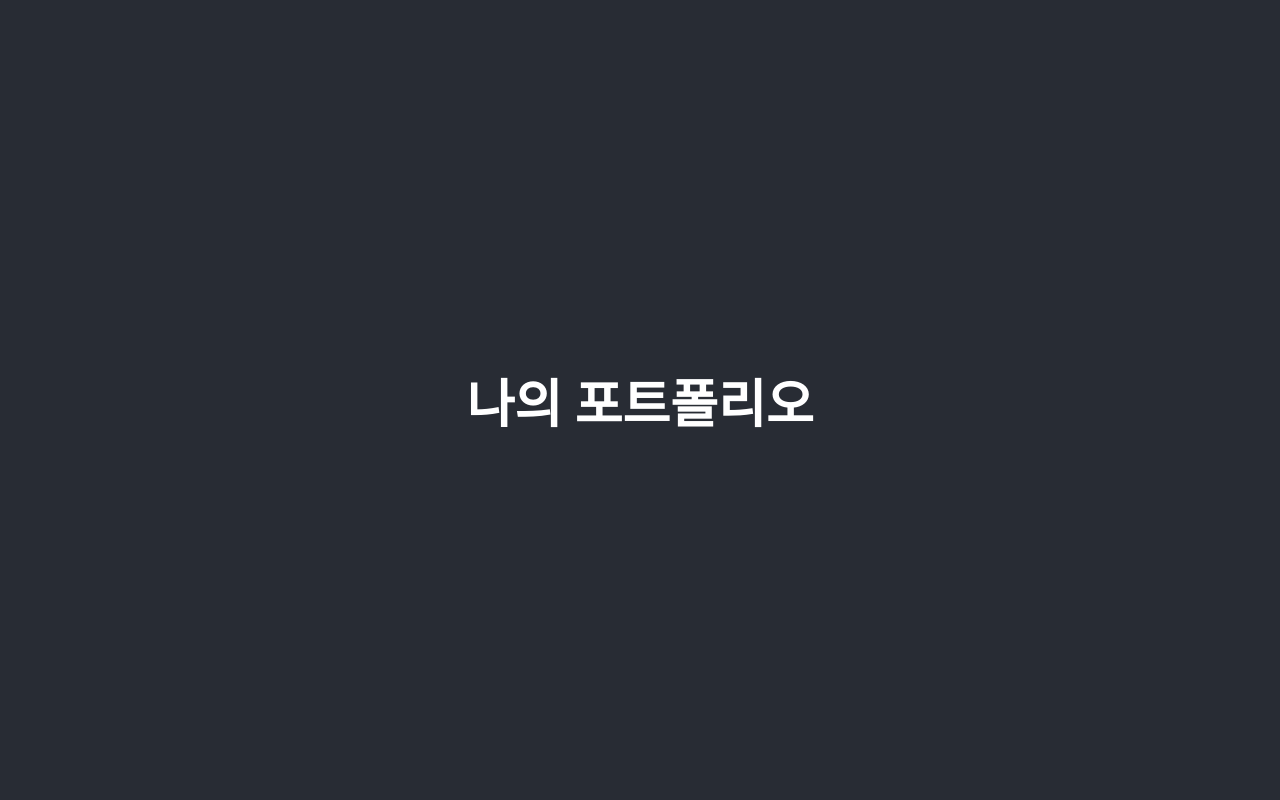
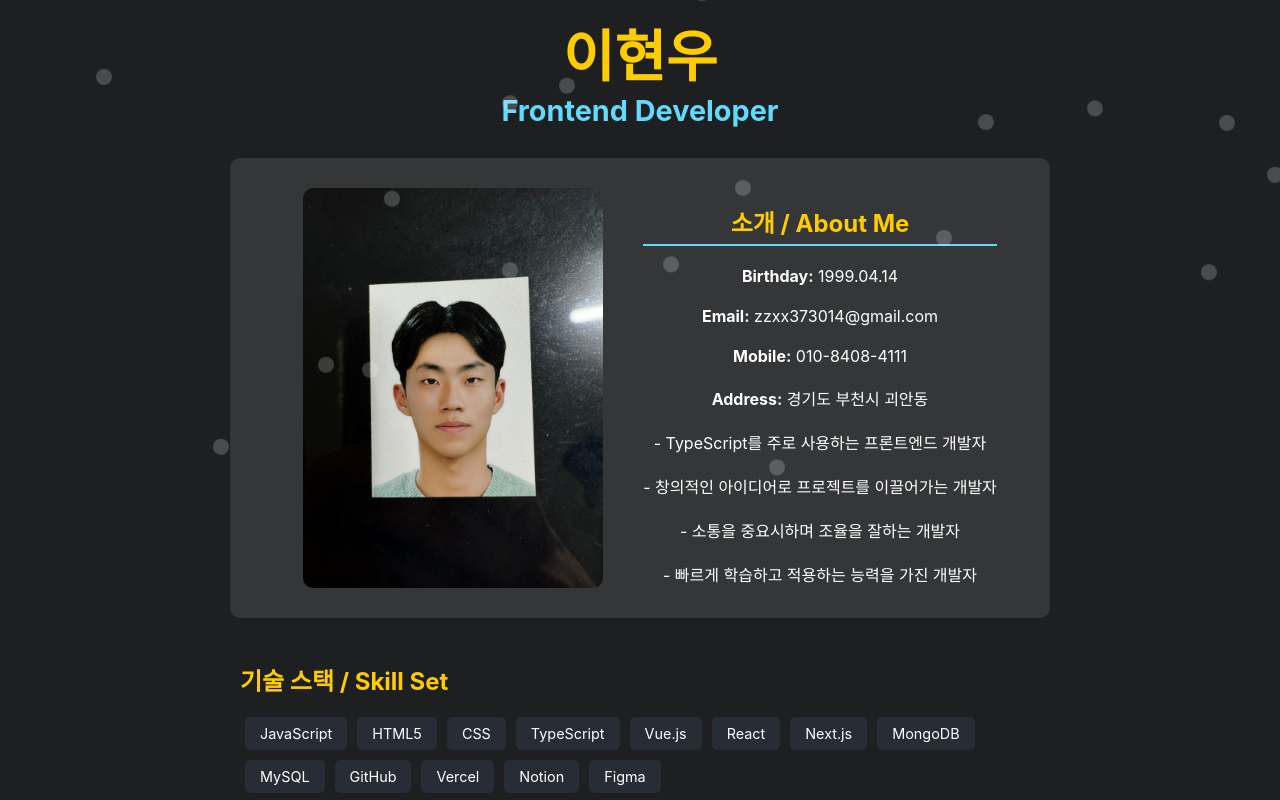
Before and after one commit to LeeHueeng/Portfolio, a React (Create React App) app in the folder portfolio/: page / in a window 1280 px wide. Built offline with nearby package versions, Linux system fonts and the light colour scheme.

Commit message:
#2 초안완성 추가적인 작업은 추후 내용수정

```diff
--- a/portfolio/src/components/Header.tsx
+++ b/portfolio/src/components/Header.tsx
@@ -1,23 +1,219 @@
 /** @jsxImportSource @emotion/react */
 import React from "react";
-import { css } from "@emotion/react";
+import { css, keyframes } from "@emotion/react";
+
+// 눈 내리는 애니메이션 keyframes
+const snowflakes = keyframes`
+  0% { transform: translateY(0); }
+  100% { transform: translateY(100vh); }
+`;
 
 const headerStyle = css`
-  background-color: #282c34;
+  background-color: #1d1f21;
+  color: #fff;
   min-height: 100vh;
   display: flex;
   flex-direction: column;
   align-items: center;
   justify-content: center;
-  font-size: calc(10px + 2vmin);
-  color: white;
+  padding: 40px 20px;
+  box-sizing: border-box;
   scroll-snap-align: start;
+  position: relative;
+  overflow: hidden;
 `;
+
+const profileContainerStyle = css`
+  display: flex;
+  align-items: center;
+  justify-content: center;
+  margin-bottom: 20px;
+  flex-wrap: wrap;
+`;
+
+const profileImageStyle = css`
+  width: 300px;
+  height: 400px;
+  border-radius: 10px;
+  margin: 20px;
+`;
+
+const textContainerStyle = css`
+  margin: 10px;
+  display: flex;
+  flex-direction: column;
+
+  align-items: center;
+`;
+
+const nameStyle = css`
+  font-size: 3.5rem;
+  color: #ffcc00;
+  margin: 0;
+`;
+
+const titleStyle = css`
+  font-size: 1.8rem;
+  margin: 0;
+  color: #61dafb;
+`;
+
+const infoContainerStyle = css`
+  display: flex;
+  flex-direction: row;
+  align-items: center;
+  justify-content: center;
+  max-width: 800px;
+  width: 100%;
+  background: rgba(255, 255, 255, 0.1);
+  padding: 10px;
+  border-radius: 10px;
+  margin-bottom: 10px;
+  flex-wrap: wrap;
+`;
+
+const infoTextStyle = css`
+  display: flex;
+  flex-direction: column;
+  justify-content: center;
+  margin-left: 20px;
+`;
+
+const infoStyle = css`
+  margin: 10px 0;
+`;
+
+const sectionTitleStyle = css`
+  font-size: 1.5rem;
+  margin-bottom: 10px;
+  color: #ffcc00;
+  border-bottom: 2px solid #61dafb;
+  padding-bottom: 5px;
+`;
+
+const paragraphStyle = css`
+  margin: 10px 0;
+`;
+
+const skillsContainerStyle = css`
+  margin-top: 10px;
+  text-align: left;
+  max-width: 800px;
+  width: 100%;
+`;
+
+const skillsTitleStyle = css`
+  font-size: 1.5rem;
+  margin-bottom: 15px;
+  color: #ffcc00;
+`;
+
+const skillsListStyle = css`
+  display: flex;
+  flex-wrap: wrap;
+`;
+
+const skillItemStyle = css`
+  background: #282c34;
+  color: #fff;
+  padding: 8px 15px;
+  margin: 5px;
+  border-radius: 5px;
+  font-size: 0.9rem;
+`;
+
+// 눈 내리는 효과 스타일
+const snowflakeStyle = css`
+  position: absolute;
+  top: -10px;
+  width: 1em;
+  height: 1em;
+  background: white;
+  opacity: 0.2;
+  border-radius: 50%;
+  animation: ${snowflakes} 10s linear infinite;
+  &:nth-of-type(2n) {
+    animation-duration: 8s;
+  }
+  &:nth-of-type(3n) {
+    animation-duration: 12s;
+  }
+`;
+
+// 눈송이 생성
+const generateSnowflakes = () => {
+  const snowflakesArray = Array.from({ length: 50 });
+  return snowflakesArray.map((_, index) => {
+    const style = {
+      top: `-10vh`,
+      left: `${Math.random() * 100}vw`,
+      animationDelay: `${Math.random() * 10}s`,
+      transform: `scale(${Math.random()})`,
+    };
+    return <div key={index} css={snowflakeStyle} style={style}></div>;
+  });
+};
 
 function Header() {
   return (
     <header css={headerStyle}>
-      <h1>나의 포트폴리오</h1>
+      <div css={profileContainerStyle}>
+        <div css={textContainerStyle}>
+          <h1 css={nameStyle}>이현우</h1>
+          <h2 css={titleStyle}>Frontend Developer</h2>
+        </div>
+      </div>
+      <div css={infoContainerStyle}>
+        <img src="/profile.jpg" alt="Profile" css={profileImageStyle} />
+        <div css={infoTextStyle}>
+          <p css={sectionTitleStyle}>
+            <strong>소개 / About Me</strong>
+          </p>
+          <p css={infoStyle}>
+            <strong>Birthday:</strong> 1999.04.14
+          </p>
+          <p css={infoStyle}>
+            <strong>Email:</strong> zzxx373014@gmail.com
+          </p>
+          <p css={infoStyle}>
+            <strong>Mobile:</strong> 010-8408-4111
+          </p>
+          <p css={infoStyle}>
+            <strong>Address:</strong> 경기도 부천시 괴안동
+          </p>
+          <p css={paragraphStyle}>
+            - TypeScript를 주로 사용하는 프론트엔드 개발자
+          </p>
+          <p css={paragraphStyle}>
+            - 창의적인 아이디어로 프로젝트를 이끌어가는 개발자
+          </p>
+          <p css={paragraphStyle}>- 소통을 중요시하며 조율을 잘하는 개발자</p>
+          <p css={paragraphStyle}>
+            - 빠르게 학습하고 적용하는 능력을 가진 개발자
+          </p>
+        </div>
+      </div>
+      <div css={skillsContainerStyle}>
+        <p css={skillsTitleStyle}>
+          <strong>기술 스택 / Skill Set</strong>
+        </p>
+        <div css={skillsListStyle}>
+          <div css={skillItemStyle}>JavaScript</div>
+          <div css={skillItemStyle}>HTML5</div>
+          <div css={skillItemStyle}>CSS</div>
+          <div css={skillItemStyle}>TypeScript</div>
+          <div css={skillItemStyle}>Vue.js</div>
+          <div css={skillItemStyle}>React</div>
+          <div css={skillItemStyle}>Next.js</div>
+          <div css={skillItemStyle}>MongoDB</div>
+          <div css={skillItemStyle}>MySQL</div>
+          <div css={skillItemStyle}>GitHub</div>
+          <div css={skillItemStyle}>Vercel</div>
+          <div css={skillItemStyle}>Notion</div>
+          <div css={skillItemStyle}>Figma</div>
+        </div>
+      </div>
+      {generateSnowflakes()}
     </header>
   );
 }
```
Also changed, not shown: portfolio/public/profile.jpg (added).
